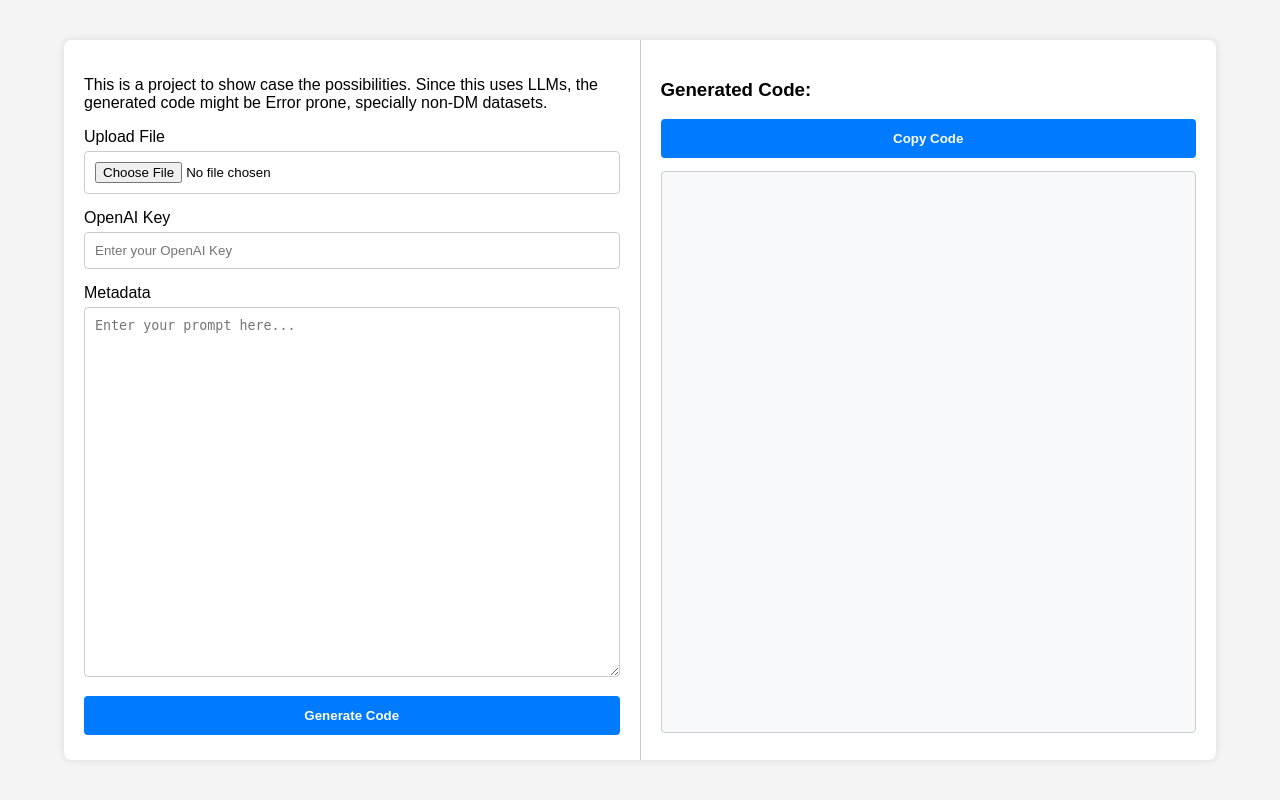
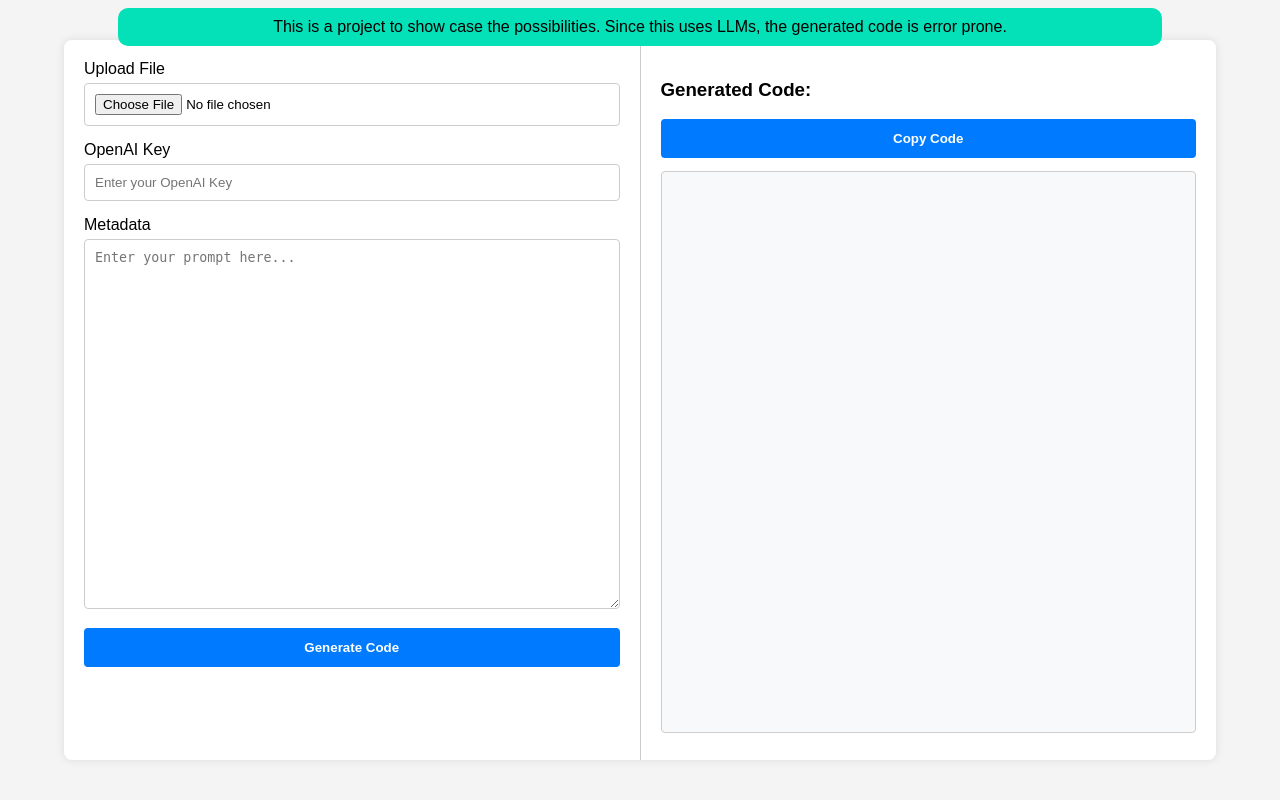
Before and after one commit to naivedyakhare/code-from-metadata-flask, a Flask app: page / in a window 1280 px wide. Run offline with Flask 3, Linux system fonts and the light colour scheme.

Commit message:
added warning for errors in generated code

```diff
--- a/templates/home.html
+++ b/templates/home.html
@@ -111,14 +111,26 @@
             font-size: 1.5em;
             z-index: 1000;
         }
+        .warning {
+            background-color: rgb(4, 224, 184);
+            padding:10px;
+            position: absolute;
+            top: -1%;
+            display: block;
+            width: 80%;
+            text-align: center;
+            border-radius: 10px;
+        }
+
+
     </style>
 </head>
 
 <body>
 
+    <p class="warning">This is a project to show case the possibilities. Since this uses LLMs, the generated code is error prone.</p>
     <div class="container">
         <div class="column left">
-            <p>This is a project to show case the possibilities. Since this uses LLMs, the generated code might be Error prone, specially non-DM datasets.</p>
             <div class="form-group">
                 <label for="fileUpload">Upload File</label>
                 <input type="file" id="fileUpload" name="fileUpload" accept=".txt, .csv, .json">
```
